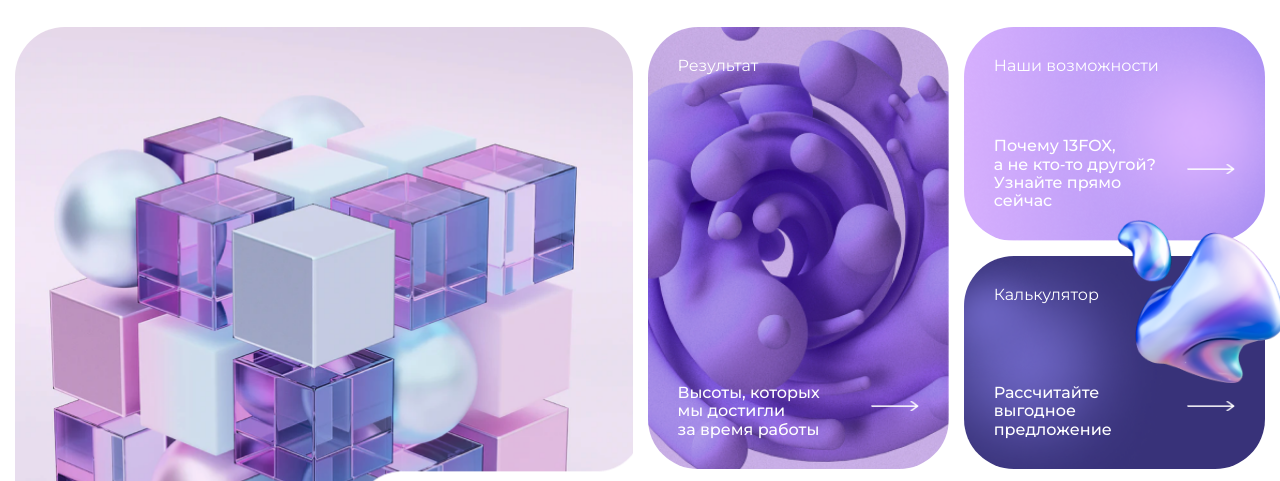
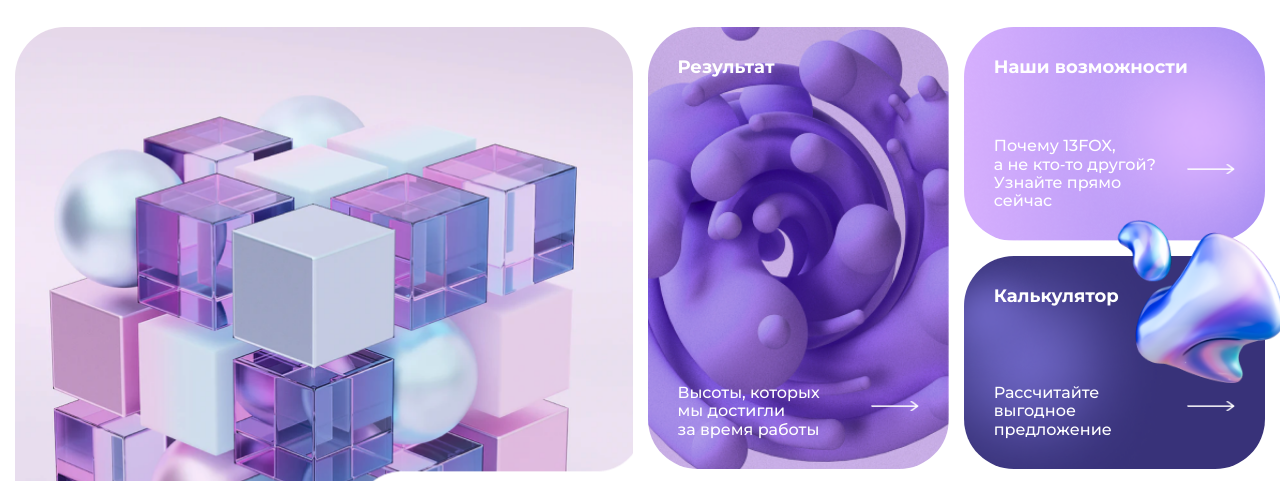
Before and after one commit to kotashovv/dist2512, a plain HTML site: page index.html in a window 1280 px wide. Shown: the part 80-561 px from the top of the page. Drawn offline with Linux system fonts and the light colour scheme.

Commit message:
fix-style

```diff
--- a/scss/components/_hero.scss
+++ b/scss/components/_hero.scss
@@ -57,6 +57,10 @@
                 flex-direction: column;
                 .title {
                     margin-bottom: auto;
+                    span {
+                        font-weight: 700;
+                        font-size: 18px;
+                    }
                 }
                 &::before {
                     background-size: cover;
```
Also changed, not shown: style.css.
